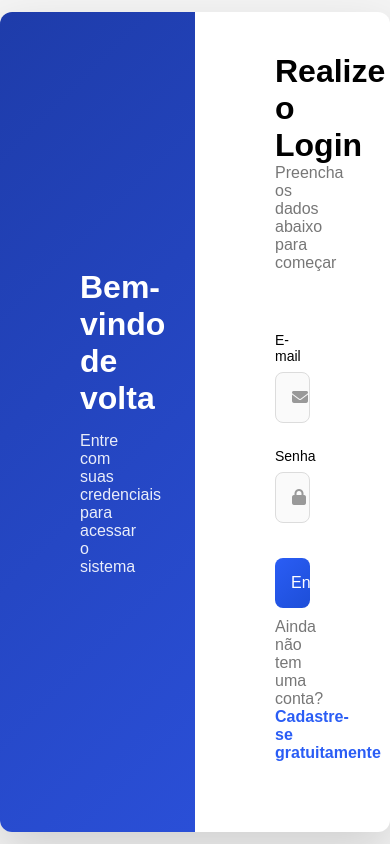
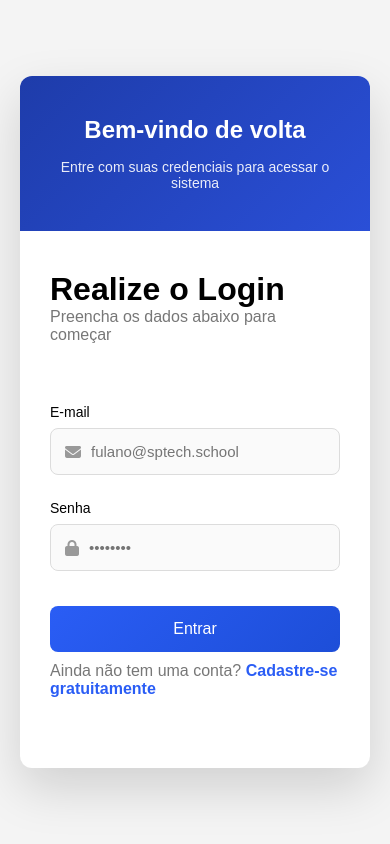
Before and after one commit to NewRoadBR/New-Road, a website: page web-data-viz-main/public/login.html in a window 390 px wide. Drawn offline with Linux system fonts and the light colour scheme.

Commit message:
Responsividade para mobile

```diff
--- a/web-data-viz-main/public/css/login.css
+++ b/web-data-viz-main/public/css/login.css
@@ -5,14 +5,14 @@
   font-family: "Poppins", sans-serif;
 }
 
-#container{
-  width:1300px;
-  height:820px;
-  display:flex;
-  background:white;
-  border-radius:12px;
-  overflow:hidden;
-  box-shadow:0 20px 50px rgba(0,0,0,0.15);
+#container {
+  width: 1300px;
+  height: 820px;
+  display: flex;
+  background: white;
+  border-radius: 12px;
+  overflow: hidden;
+  box-shadow: 0 20px 50px rgba(0, 0, 0, 0.15);
 }
 
 body {
@@ -33,14 +33,14 @@ body {
   padding: 80px;
 }
 
-#container-left h1{
-    font-size:32px;
-    margin-bottom:15px;
+#container-left h1 {
+  font-size: 32px;
+  margin-bottom: 15px;
 }
 
-#container-left p{
-    font-size:16px;
-    opacity:0.9;
+#container-left p {
+  font-size: 16px;
+  opacity: 0.9;
 }
 
 #container-right {
@@ -51,78 +51,124 @@ body {
   justify-content: center;
 }
 
-#container-right p{
-    color:#777;
-    margin-bottom:30px;
-}
-
-#titulo{
+#container-right p {
+  color: #777;
   margin-bottom: 30px;
 }
 
-.inputs{
-    margin-bottom:25px;
+#titulo {
+  margin-bottom: 30px;
 }
 
-.inputs label{
-    font-size:14px;
-    display:block;
-    margin-bottom:8px;
-    font-weight:500;
+.inputs {
+  margin-bottom: 25px;
 }
 
-.icone-input{
-    display:flex;
-    align-items:center;
-    border:1px solid #dcdcdc;
-    border-radius:8px;
-    padding:16px;
-    transition:0.3s;
-    background:#fafafa;
+.inputs label {
+  font-size: 14px;
+  display: block;
+  margin-bottom: 8px;
+  font-weight: 500;
 }
 
-.icone-input i{
-    margin-right:10px;
-    color:#999;
-    font-size:16px;
+.icone-input {
+  display: flex;
+  align-items: center;
+  border: 1px solid #dcdcdc;
+  border-radius: 8px;
+  padding: 16px;
+  transition: 0.3s;
+  background: #fafafa;
 }
 
-.icone-input input{
-    border:none;
-    outline:none;
-    width:100%;
-    font-size:15px;
-    background:transparent;
+.icone-input i {
+  margin-right: 10px;
+  color: #999;
+  font-size: 16px;
 }
 
-.icone-input:focus-within{
-    border:1px solid #2a5df5;
-    box-shadow:0 0 0 3px rgba(42,93,245,0.15);
-    background:white;
+.icone-input input {
+  border: none;
+  outline: none;
+  width: 100%;
+  font-size: 15px;
+  background: transparent;
 }
 
-button{
-    width:100%;
-    padding:16px;
-    border:none;
-    border-radius:8px;
-    background:linear-gradient(135deg,#2a5df5,#1d4ed8);
-    color:white;
-    font-size:16px;
-    font-weight:500;
-    cursor:pointer;
-    transition:0.3s;
-    margin-top:10px;
-    margin-bottom: 10px;
+.icone-input:focus-within {
+  border: 1px solid #2a5df5;
+  box-shadow: 0 0 0 3px rgba(42, 93, 245, 0.15);
+  background: white;
 }
 
-button:hover{
-    transform:translateY(-2px);
-    box-shadow:0 8px 20px rgba(42,93,245,0.35);
+button {
+  width: 100%;
+  padding: 16px;
+  border: none;
+  border-radius: 8px;
+  background: linear-gradient(135deg, #2a5df5, #1d4ed8);
+  color: white;
+  font-size: 16px;
+  font-weight: 500;
+  cursor: pointer;
+  transition: 0.3s;
+  margin-top: 10px;
+  margin-bottom: 10px;
 }
 
-a{
-    color:#2a5df5;
-    text-decoration:none;
-    font-weight:bold;
+button:hover {
+  transform: translateY(-2px);
+  box-shadow: 0 8px 20px rgba(42, 93, 245, 0.35);
 }
+
+a {
+  color: #2a5df5;
+  text-decoration: none;
+  font-weight: bold;
+}
+
+@media (max-width: 768px) {
+
+  body {
+    padding: 20px;
+  }
+
+  #container {
+    width: 100%;
+    height: auto;
+    flex-direction: column;
+  }
+
+  #container-left {
+    width: 100%;
+    padding: 40px 30px;
+    text-align: center;
+  }
+
+  #container-right {
+    width: 100%;
+    padding: 40px 30px;
+  }
+
+  #titulo {
+    margin-top: 0;
+    width: 100%;
+  }
+
+  .icone-input {
+    padding: 14px;
+  }
+
+  button {
+    padding: 14px;
+  }
+
+  #container-left h1 {
+    font-size: 24px;
+  }
+
+  #container-left p {
+    font-size: 14px;
+  }
+
+}
```
